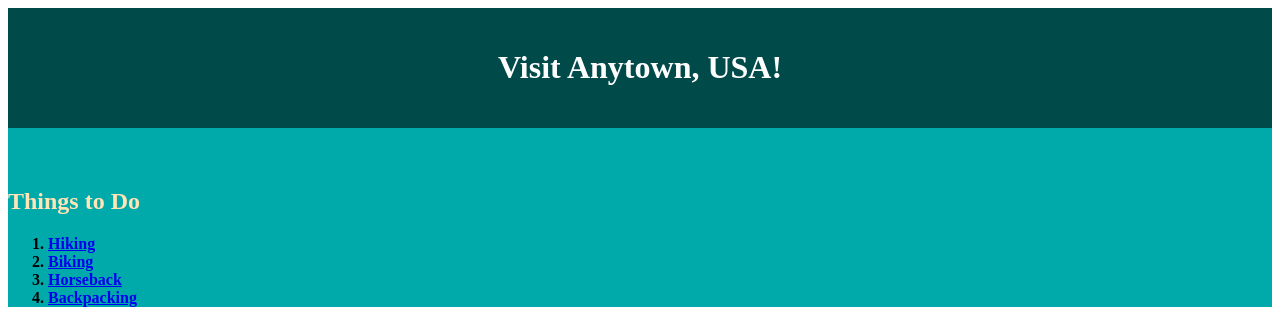
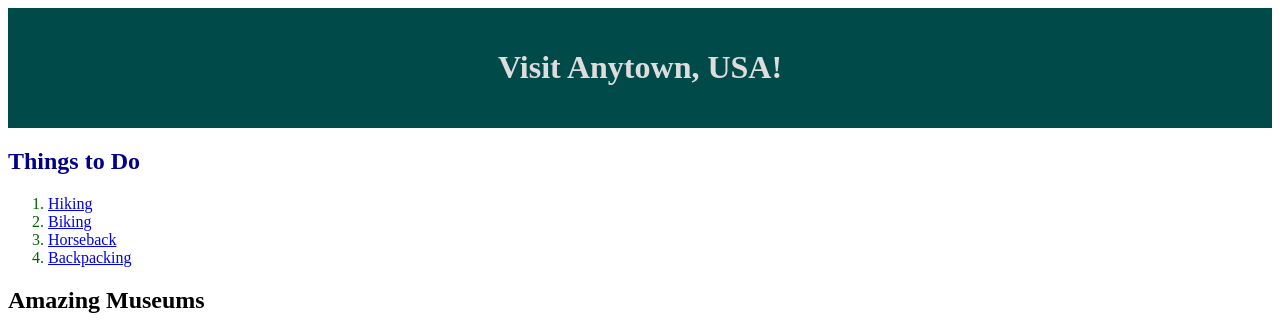
Before and after one commit to sheshy0013/Experienced-Start, a plain HTML site: page index.html in a window 1280 px wide. Shown: the top 324 px of the page. Drawn offline with Linux system fonts and the light colour scheme.

Commit message:
Update app.css
Updated app.css

```diff
--- a/app.css
+++ b/app.css
@@ -1,21 +1,16 @@
 header, footer {
-	background-color: #004a4a;
-	color: #fff;
-	padding: 20px;
-	text-align: center;
+    background-color: #004a4a;
+    color: #ddd;
+    padding: 20px;
+    text-align: center;
 }
-
-aside, nav{
-	background-color: #0aa;
-	padding-top: 40px;
-	font-weight: bold;
+aside {
+    padding-top: 10px;
+    font-weight: bold;
 }
-
 .title {
-	color: moccasin;
+    color: darkblue;
 }
-
-img {
-	height: 100%;
-	width: 100%;
+#orderedlist {
+    color: darkgreen;
 }
```
